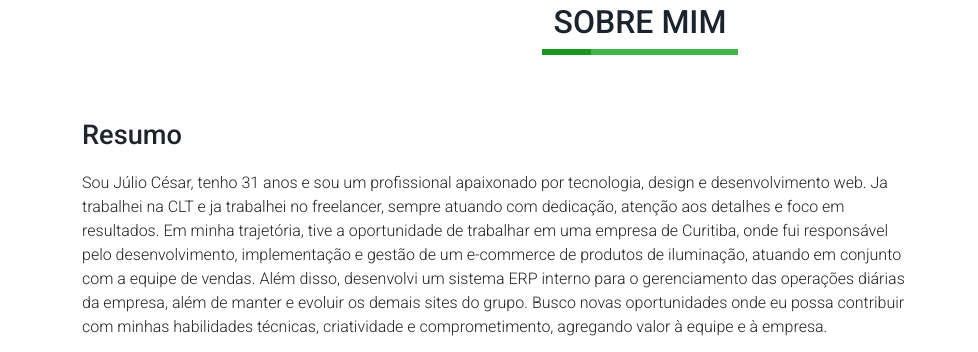
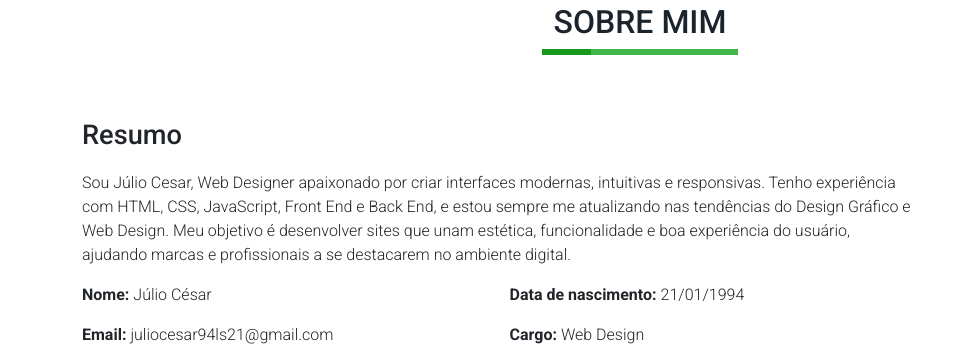
Before and after one commit to juliocesar94ls21/juliocesar-webdev, a plain HTML site: page index.html in a window 1280 px wide. Shown: the part 957-1309 px from the top of the page, 0-978 px from the left. Drawn offline with nearby package versions, Linux system fonts and the light colour scheme; grey boxes are pictures that could not be loaded; a script that the page names is missing.

Commit message:
Atualização 23/10/2025

```diff
--- a/index.html
+++ b/index.html
@@ -95,7 +95,7 @@
                 <div class="row row-abt">
                     <div class="col-md-9 col-resume">
                         <h2>Resumo</h2>
-                        <p class="p-resume">Sou Júlio César, tenho 31 anos e sou um profissional apaixonado por tecnologia, design e desenvolvimento web. Ja trabalhei na CLT e ja trabalhei no freelancer, sempre atuando com dedicação, atenção aos detalhes e foco em resultados. Em minha trajetória, tive a oportunidade de trabalhar em uma empresa de Curitiba, onde fui responsável pelo desenvolvimento, implementação e gestão de um e-commerce de produtos de iluminação, atuando em conjunto com a equipe de vendas. Além disso, desenvolvi um sistema ERP interno para o gerenciamento das operações diárias da empresa, além de manter e evoluir os demais sites do grupo. Busco novas oportunidades onde eu possa contribuir com minhas habilidades técnicas, criatividade e comprometimento, agregando valor à equipe e à empresa.</p>
+                        <p class="p-resume">Sou Júlio Cesar, Web Designer apaixonado por criar interfaces modernas, intuitivas e responsivas. Tenho experiência com HTML, CSS, JavaScript, Front End e Back End, e estou sempre me atualizando nas tendências do Design Gráfico e Web Design. Meu objetivo é desenvolver sites que unam estética, funcionalidade e boa experiência do usuário, ajudando marcas e profissionais a se destacarem no ambiente digital.</p>
                         <div class="row row-data-port">
                             <div class="col-md-6">
                                 <p><b>Nome: </b><span>Júlio César</span></p>
```
